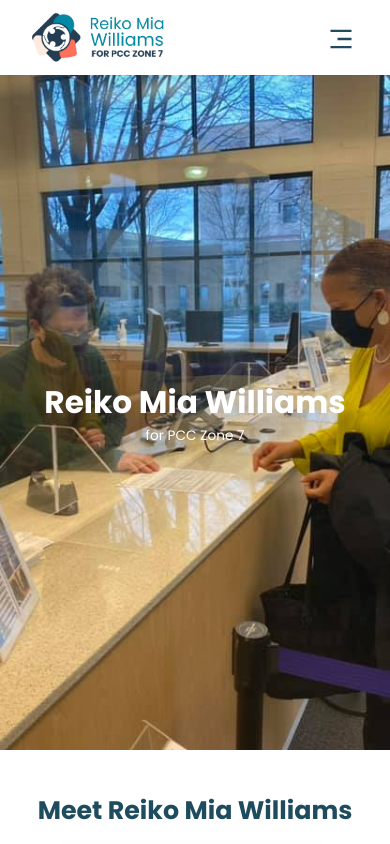
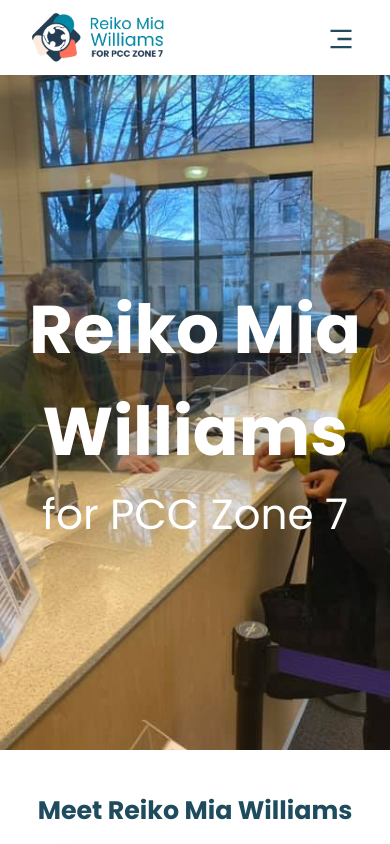
Before and after one commit to bmediax/reikoforpcc, a React (Create React App) app: page / in a window 390 px wide. Shown: the top 844 px of the page. Built offline with nearby package versions, Linux system fonts and the light colour scheme.

Commit message:
Responsive Slider Text

```diff
--- a/src/styles/_responsive.scss
+++ b/src/styles/_responsive.scss
@@ -152,4 +152,14 @@
             font-size:3vmax;
         }
     }
+
+    #slider {
+        h1 {
+            font-size:8vmax;
+        }
+
+        p {
+            font-size:5vmax;
+        }
+    }
 }
```
